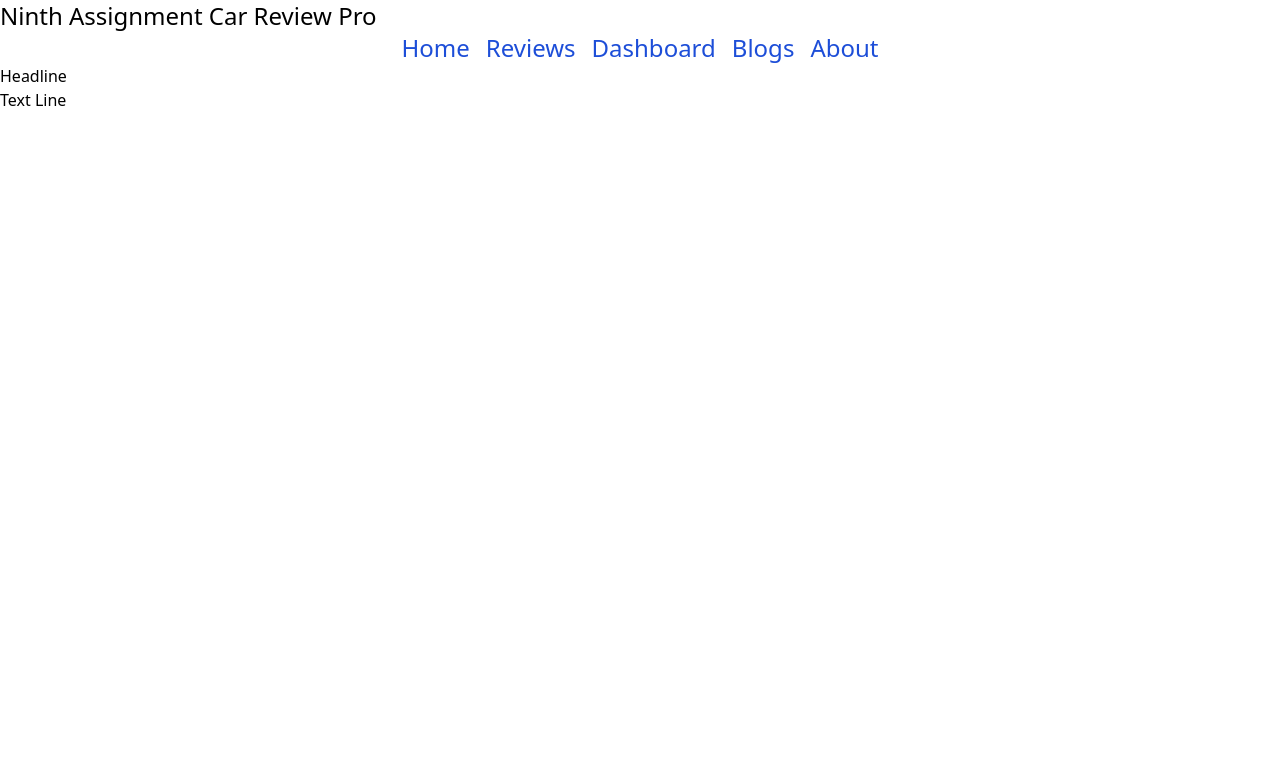
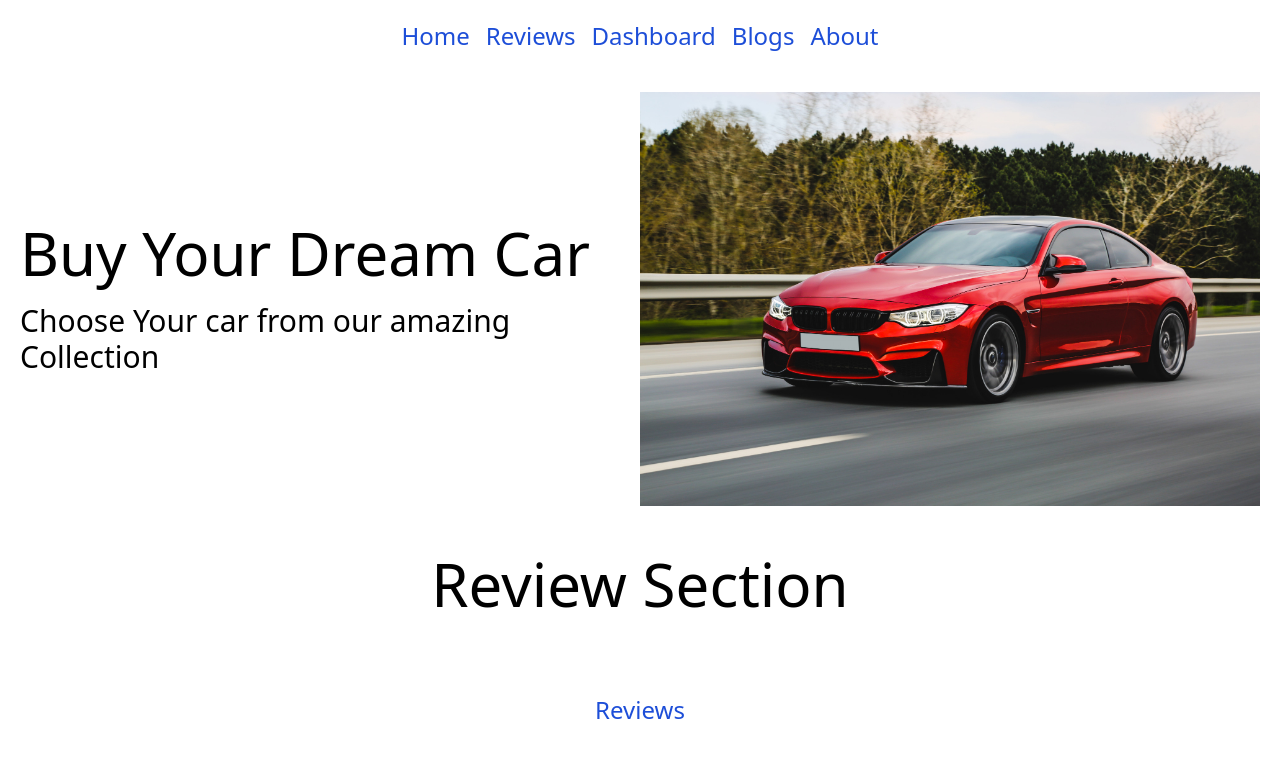
Before and after one commit to farabi1/product-analysis-website, a React (Create React App) app: page / in a window 1280 px wide. Shown: the top 758 px of the page. Built offline with nearby package versions, Linux system fonts and the light colour scheme.

Commit message:
Basic Review  Setup

```diff
--- a/src/App.js
+++ b/src/App.js
@@ -11,7 +11,6 @@ import Reviews from './components/Reviews/Reviews';
 function App() {
   return (
     <>
-      <h1 className='text-2xl'>Ninth Assignment Car Review Pro</h1>
       <Navbar></Navbar>
 
       <Routes>
--- a/src/components/Home/Home.js
+++ b/src/components/Home/Home.js
@@ -1,16 +1,34 @@
 import React from 'react';
+import { Link } from 'react-router-dom';
+import bannerImage from '../images/sedan.jpg'
 
 const Home = () => {
     return (
-        <div className=''>
-            <div className="text-section">
-                <h1>Headline</h1>
-                <h2>Text Line</h2>
+        <>
+            <div className='my-10 mx-5 grid grid-cols-2'>
+                <div className="text-section flex justify-center items-center">
+                    <div className=" my-auto">
+                        <div className='text-6xl my-5'>Buy Your Dream Car</div>
+                        <div className='text-3xl my-5'>Choose Your car from our amazing Collection</div>
+                    </div>
+                </div>
+                <div className="image-section">
+                    <img src={bannerImage} alt="Sedan" />
+                </div>
             </div>
-            <div className="image-section">
 
+            <div className="my-10">
+                <h1 className='text-6xl text-center my-12'>Review Section</h1>
+
+                <div className="">
+
+                </div>
+
+                <div className=" my-20 text-center text-blue-700 text-2xl">
+                    <Link className='m-2' to='/reviews'>Reviews</Link>
+                </div>
             </div>
-        </div>
+        </>
     );
 };
 
--- a/src/components/Navbar/Navbar.js
+++ b/src/components/Navbar/Navbar.js
@@ -4,7 +4,7 @@ import './Navbar.css'
 
 const Navbar = () => {
     return (
-        <div className='text-center text-blue-700 text-2xl'>
+        <div className='text-center text-blue-700 text-2xl mt-5'>
             <Link className='m-2' to='/'>Home</Link>
             <Link className='m-2' to='/reviews'>Reviews</Link>
             <Link className='m-2' to='/dashboard'>Dashboard</Link>
```
Also changed, not shown: src/components/images/sedan.jpg (added).
